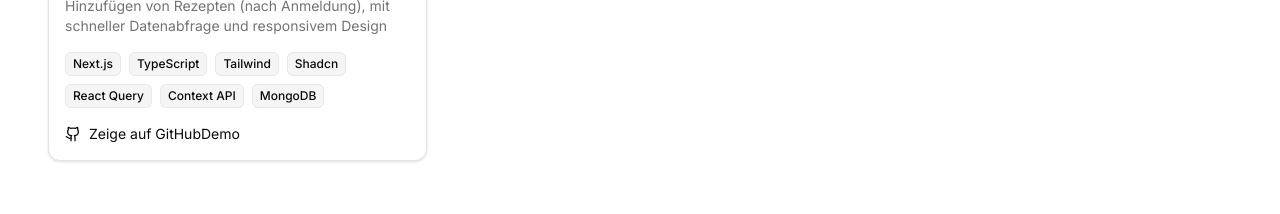
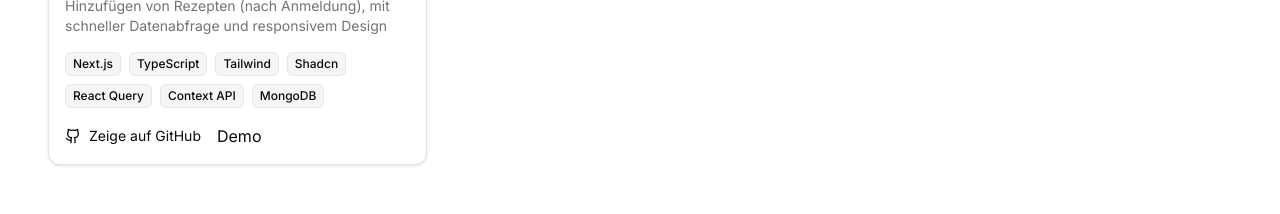
Before and after one commit to muhakodirov/my-portfolio, a Next.js app: page / in a window 1280 px wide. Shown: the part 1560-1774 px from the top of the page. Built offline with nearby package versions, Linux system fonts and the light colour scheme.

Commit message:
Update project-card.tsx

```diff
--- a/app/components/project-card.tsx
+++ b/app/components/project-card.tsx
@@ -43,7 +43,7 @@
          Zeige auf GitHub
         </Link>
         {demoLink &&
-          <Link href={demoLink} target="_blank" className="inline-flex items-center gap-2 text-sm hover:underline">
+          <Link href={demoLink} target="_blank" className="inline-flex justify-center mx-4 items-center gap-2 text-md hover:underline">
             Demo
           </Link>
         }
```
